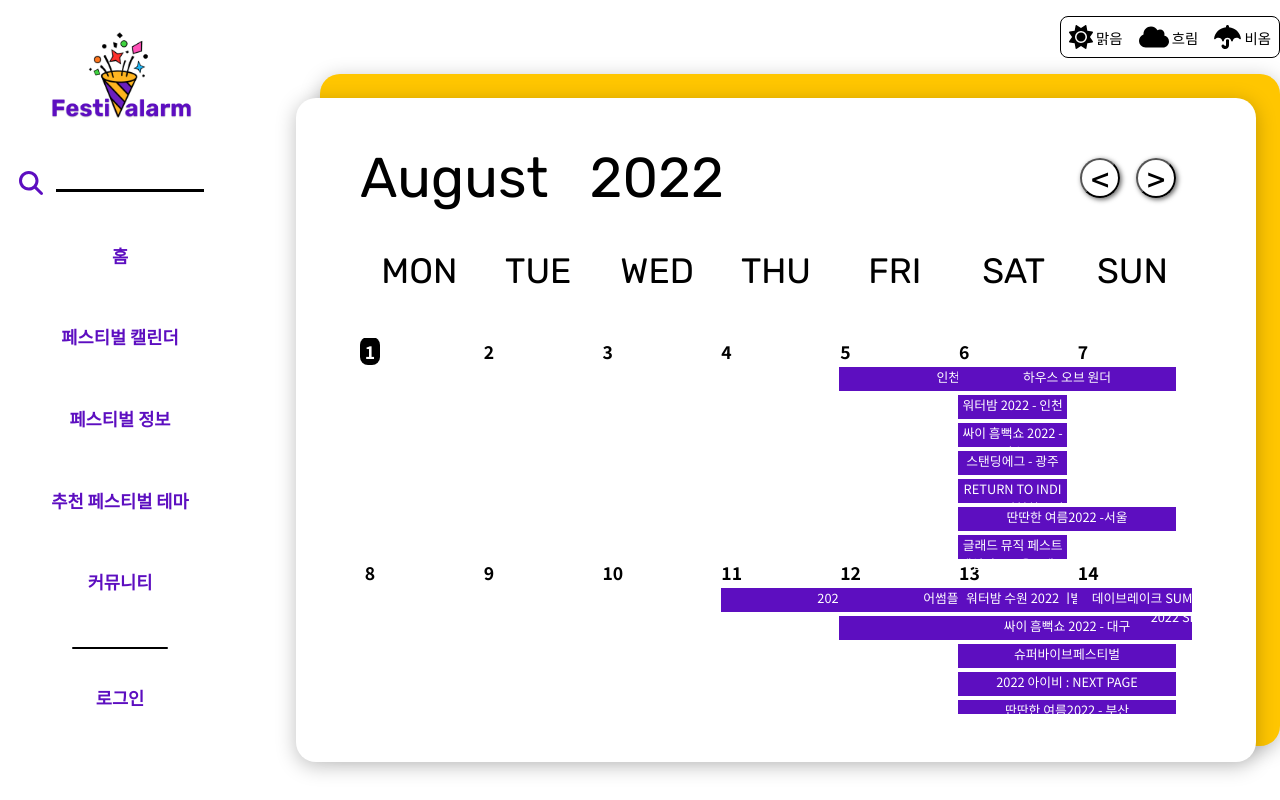
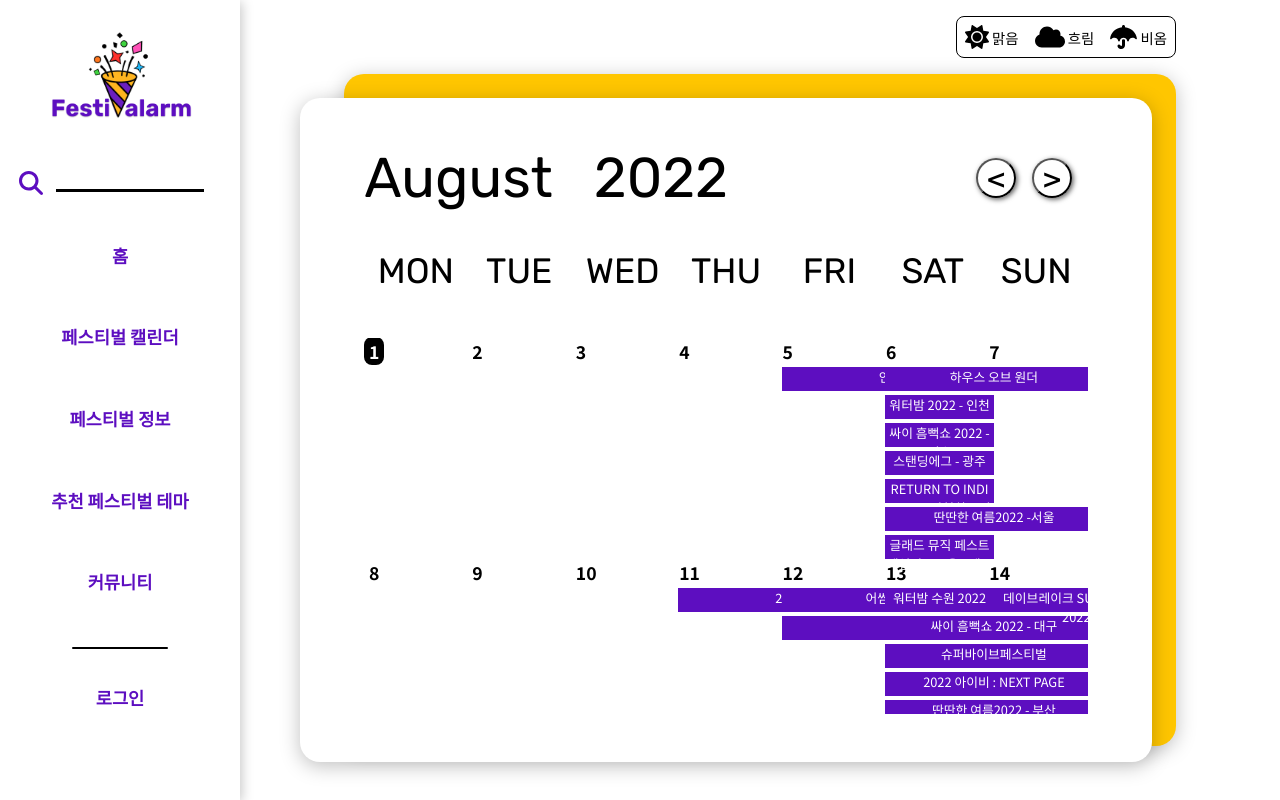
Before and after one commit to soyeons/MUTSA_team_Soyeon, a React (Create React App) app: page /calendar in a window 1280 px wide. Built offline with nearby package versions, Linux system fonts and the light colour scheme.

Commit message:
[fix] 비율 맞추기

```diff
--- a/src/Calendar.css
+++ b/src/Calendar.css
@@ -7,7 +7,7 @@
 
 .calendar {
 	display: flex;
-	gap: 6rem;
+	justify-content: center;
 }
 
 .calendar nav {
@@ -50,7 +50,7 @@
 
 .calendarBackContainer {
 	background-color: #ffc600;
-	width: 60rem;
+	width: 65vw;
 	height: 42rem;
 	box-shadow: 0px 0.25rem 1.25rem rgba(0, 0, 0, 0.25);
 	border-radius: 1.25rem;
@@ -64,7 +64,7 @@
 	right: 1.5rem;
 	display: flex;
 	flex-direction: column;
-	width: 52rem;
+	width: 87%;
 	box-shadow: 0px 0.25rem 1.25rem rgba(0, 0, 0, 0.25);
 	border-radius: 1.25rem;
 	padding: 4rem;
--- a/src/Detail.css
+++ b/src/Detail.css
@@ -6,7 +6,6 @@
 
 .detail {
 	display: flex;
-	gap: 6rem;
 }
 
 .detail nav {
@@ -27,6 +26,7 @@
 	align-items: end;
 	gap: 1rem;
 	margin-top: 1.5rem;
+	padding-left: 2%;
 }
 
 .detailBackContainer {
--- a/src/FestList.css
+++ b/src/FestList.css
@@ -6,7 +6,7 @@
 
 .list {
 	display: flex;
-	gap: 7.5rem;
+	justify-content: space-between;
 }
 
 .list nav {
@@ -22,7 +22,10 @@
 	display: flex;
 	flex-direction: column;
 	gap: 1rem;
+	margin: 0 auto;
 	margin-top: 1rem;
+	justify-content: center;
+	padding-left: 2%;
 }
 
 .listHeader {
```
